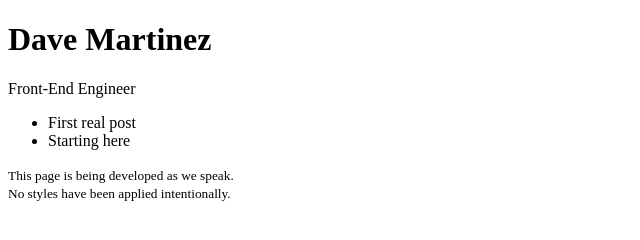
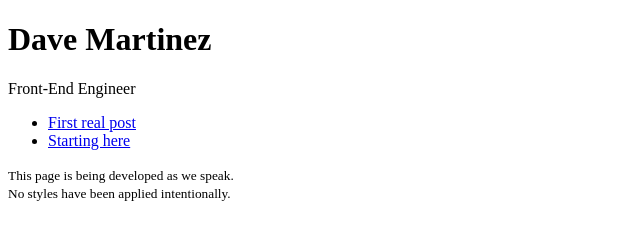
Before and after one commit to dkm-coder/site, a Gatsby site: page / in a window 1280 px wide. Shown: the whole page, without its empty margins (0-640 px from the left). Built offline with nearby package versions, Linux system fonts and the light colour scheme; Gatsby itself is replaced by a stand-in of ours.

Commit message:
Add links to individual posts (non-existing pages)

```diff
--- a/src/pages/index.js
+++ b/src/pages/index.js
@@ -1,5 +1,5 @@
 import React from "react"
-import { graphql } from 'gatsby';
+import { graphql, Link } from 'gatsby';
 import Header from '../components/Header'
 
 const Layout = ({ data }) => {
@@ -15,7 +15,9 @@ const Layout = ({ data }) => {
           <li
             key={path}
           >
-            {title}
+            <Link to={path}>
+              {title}
+            </Link>
           </li>
           );
         })}
```
